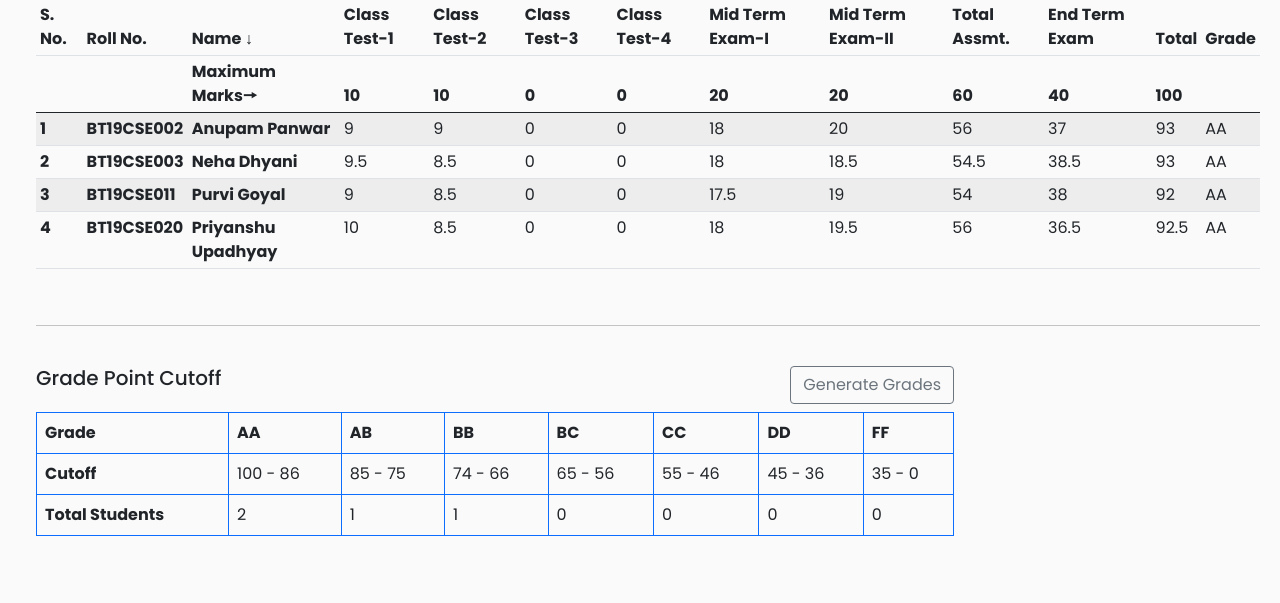
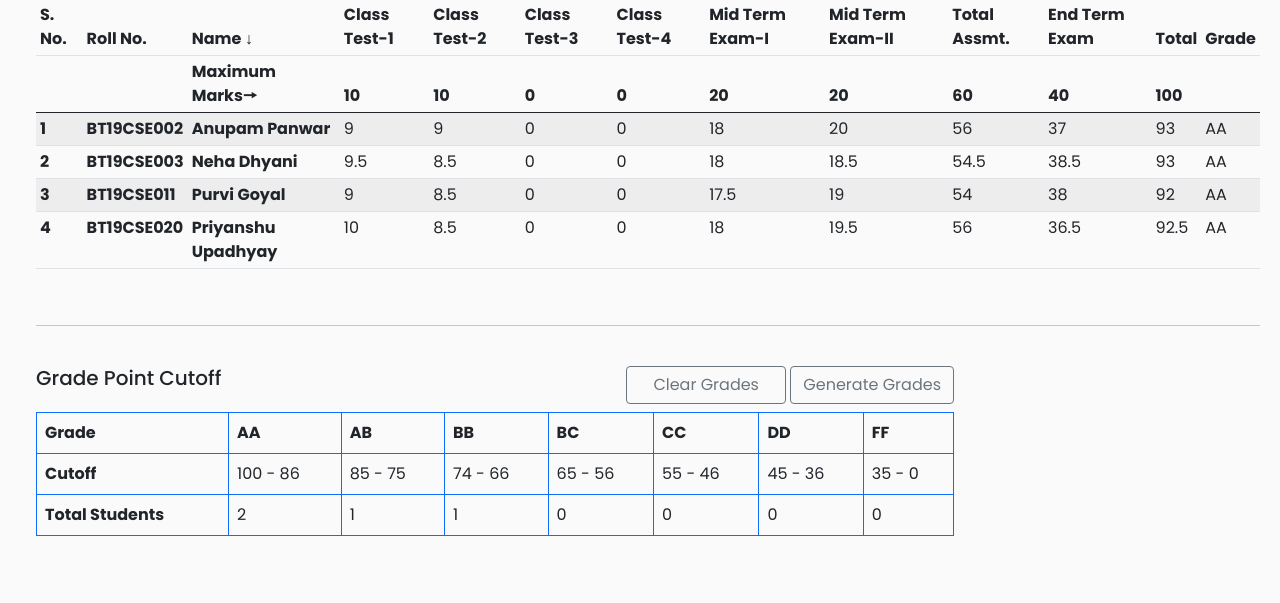
Before and after one commit to Anupam-Panwar/Grading-System-automation, a PHP site: page /coursetable.php?course=CSL-255 in a window 1280 px wide. Shown: the part 242-845 px from the top of the page. Run offline with PHP 8.4, Linux system fonts and the light colour scheme; a user stored in the database is signed in; data comes from the database, SQL or seed files in the repository; some libraries are stand-ins or nearby versions.

Commit message:
Added clear grades button to coursetable

```diff
--- a/Codes/coursetable.php
+++ b/Codes/coursetable.php
@@ -192,7 +192,10 @@ if (isset($_SESSION['id'])) {
                     <div class="table-responsive grade">
                         <div class="sameline grades">
                             <div class="text-start h5">Grade Point Cutoff</div>
-                            <a class="btn btn-outline-secondary mb-2" href="generate.php?course=<?php echo $cd ?>">Generate Grades</a>
+                            <div>
+                                <a class="btn btn-outline-secondary mb-2" style="padding-right: 1.63rem; padding-left:1.63rem">Clear Grades</a>
+                                <a class="btn btn-outline-secondary mb-2" href="generate.php?course=<?php echo $cd ?>">Generate Grades</a>
+                            </div>
                         </div>
                         <table class="table table-bordered border-primary grades">
                             <thead>
```
